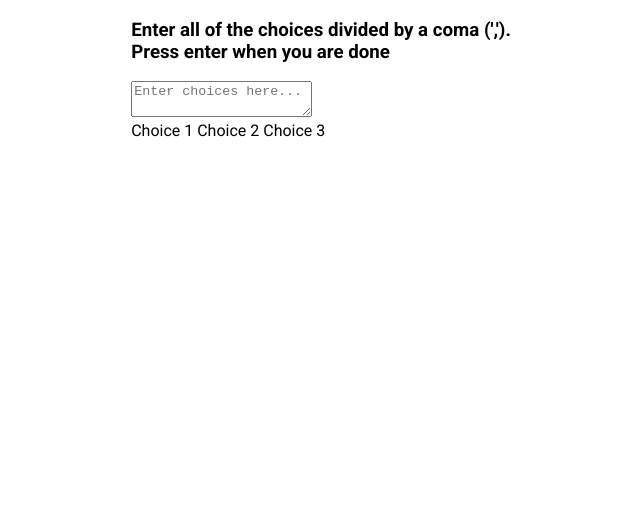
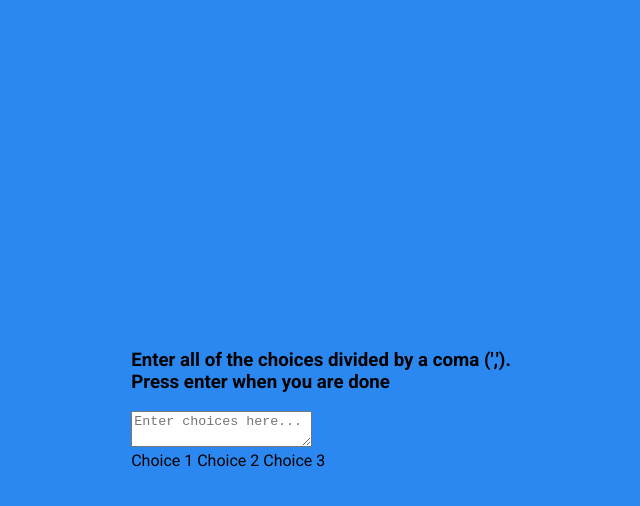
Before and after one commit to cparisi1290/js-random-choice-picker, a plain HTML site: page index.html in a window 1280 px wide. Shown: the whole page, without its empty margins (319-959 px from the left). Drawn offline with Linux system fonts and the light colour scheme.

Commit message:
add height back in and change background color

```diff
--- a/style.css
+++ b/style.css
@@ -5,12 +5,13 @@
 }
 
 body {
+  background-color: #2b88f0;
   font-family: 'Roboto', sans-serif;
   margin: 0;
   display: flex;
   flex-direction: column;
   align-items: center;
   justify-content: center;
-  /* height: 100vh; */
+  height: 100vh;
   overflow: hidden;
 }
```
